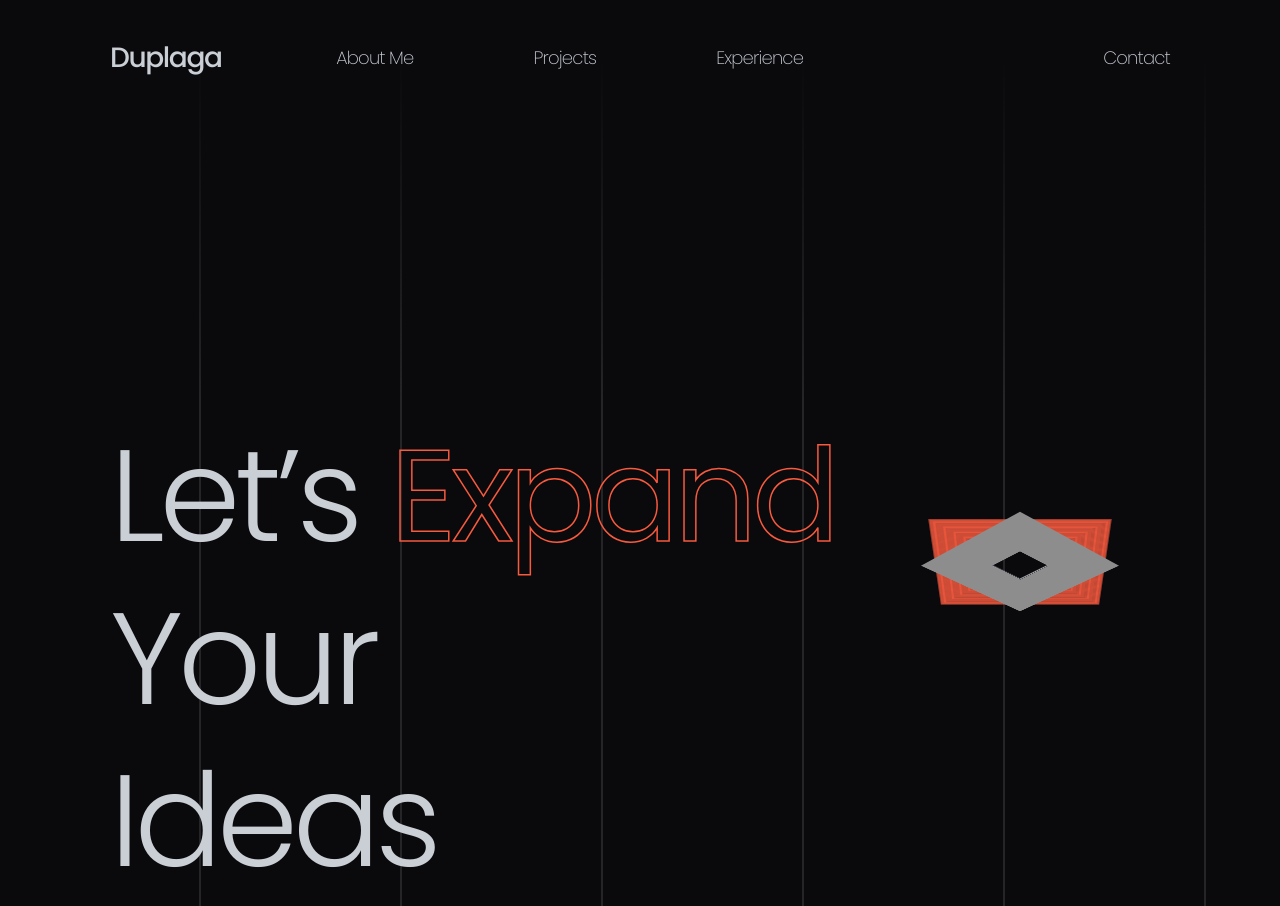
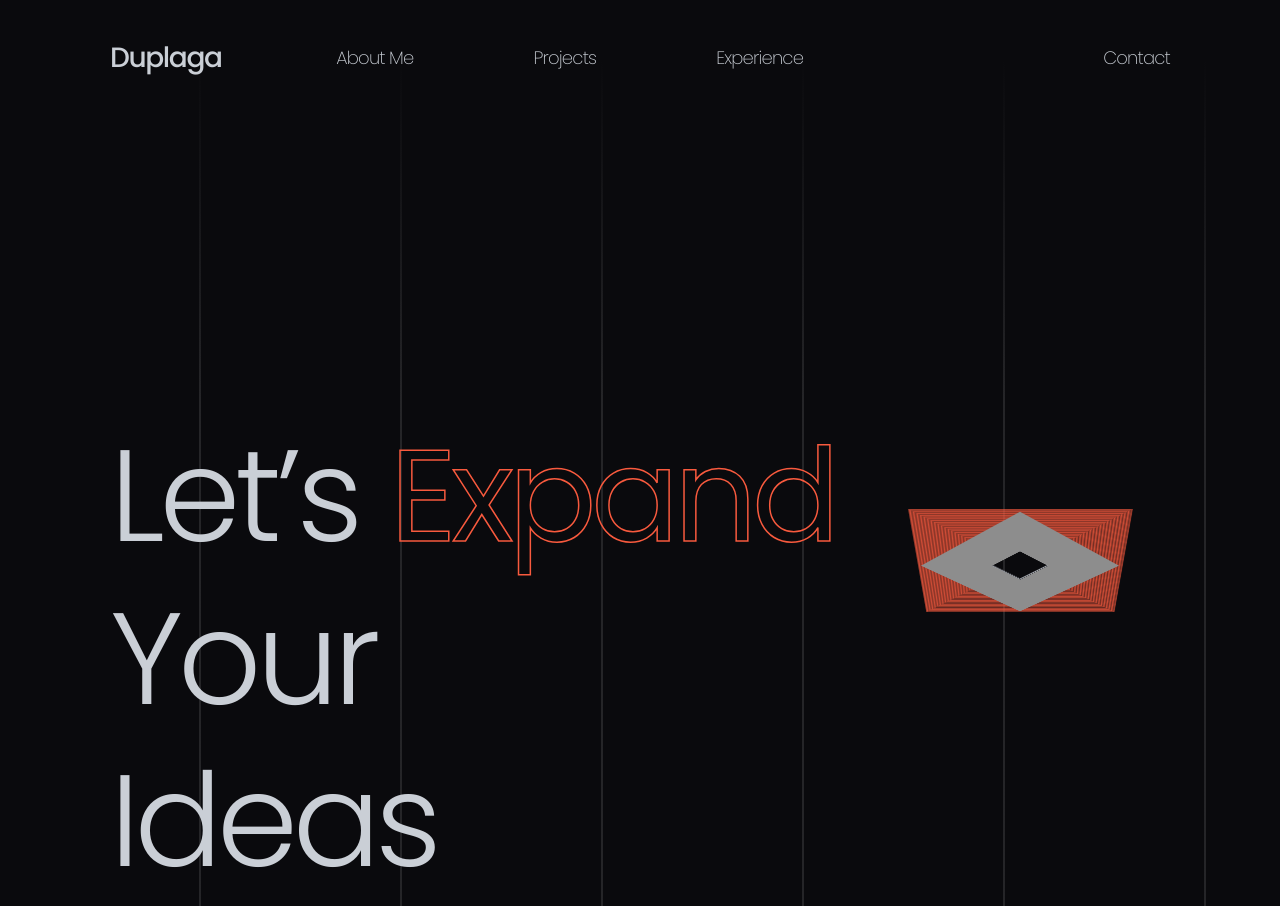
Before and after one commit to PawelDuplaga/3d-test, a Next.js app: page / in a window 1280 px wide. Shown: the top 906 px of the page. Built offline with nearby package versions, Linux system fonts and the light colour scheme.

Commit message:
code cleanup

```diff
--- a/src/components/ThreeThing/ThreeThing.tsx
+++ b/src/components/ThreeThing/ThreeThing.tsx
@@ -18,27 +18,18 @@ type TProps = {
   transform?: string
 }
 
-// const circles : number [] = Array.from({ length: 100 }, (_, index) => index);
 
 
 const ThreeThing = ({expanded, transform}: TProps) => {
   const tilt = useRef<HTMLDivElement>(null);
 
 
-  const coloredCircles = useMemo(() => {
-    return Array.from({ length: 120 }, () => 1);
-  }, []);
-
-  const coloredCirclesX = useMemo(() => {
-    return Array.from({ length: 30 }, () => 1);
-  }, []);
-
   const smallBoxes = useMemo(() => {
     return Array.from({ length: 50 }, () => 1)
   },[])
 
   const customBoxClones = useMemo(() => {
-    return Array.from({ length: 40 }, () => 1)
+    return Array.from({ length: 36 }, () => 1)
   },[])
 
   useEffect(() => {
@@ -47,63 +38,6 @@ const ThreeThing = ({expanded, transform}: TProps) => {
     }
   }, [tilt]);
 
-
-
-  const circlesMappedFront = useMemo(() => {
-    return coloredCircles.map((color, index) => {
-      const translateZ = expanded ? `translateZ(${index*(600/coloredCircles.length)}px)` : ``;
-
-      return (
-        <div key={index} className={styles.circle} style={{
-          transform: `rotate(${index*(360/coloredCircles.length)}deg) translateX(150px) ${translateZ}`,
-          backgroundColor: `rgba(215,196,149,${1/(1 + index/15)})`
-        }}></div>
-
-        )
-    })
-  } ,[expanded])
-
-  const circlesMappedBack = useMemo(() => {
-    return coloredCircles.map((color, index) => {
-      if (index === 0) return
-      const translateZ = expanded ? `translateZ(${index*(-600/coloredCircles.length)}px)` : ``;
-
-      return (
-        <div key={index} className={styles.circle} style={{
-          transform: `rotate(${index*(-360/coloredCircles.length)}deg) translateX(150px) ${translateZ}`,
-          backgroundColor: `rgba(215,196,149,${1/(1 + index/20)})`
-        }}></div>
-        )
-    })
-  } ,[expanded])
-
-  const circlesMappedFrontX = useMemo(() => {
-    return coloredCirclesX.map((color, index) => {
-      const translateZ = expanded ? `translateZ(${index*(500/coloredCirclesX.length)}px)` : ``;
-
-      return (
-        <div key={index} className={styles.circle} style={{
-          transform: `rotate(${index*(180/coloredCirclesX.length)}deg) translateX(-150px) ${translateZ}`,
-          backgroundColor: `rgba(161,146,107,${1/(1 + index/15)})`
-        }}></div>
-
-        )
-    })
-  } ,[expanded])
-
-  const circlesMappedBackX = useMemo(() => {
-    return coloredCirclesX.map((color, index) => {
-      if (index === 0) return
-      const translateZ = expanded ? `translateZ(${index*(-500/coloredCirclesX.length)}px)` : ``;
-
-      return (
-        <div key={index} className={styles.circle} style={{
-          transform: `rotate(${index*(-180/coloredCirclesX.length)}deg) translateX(-150px) ${translateZ}`,
-          backgroundColor: `rgba(161,146,107,${1/(1 + index/20)})`
-        }}></div>
-        )
-    })
-  } ,[expanded])
 
 
   const boxesMappedFront = useMemo(() => {
@@ -115,8 +49,6 @@ const ThreeThing = ({expanded, transform}: TProps) => {
       return (
         <div key={index} className={styles.smallBox} style={{
           transform: `${translateZ}`,
-          // width: 140-index*1.6,
-          // height: 140-index*1.6,
           width: index*1.6 + 40,
           height: index*1.6 + 40,
         }}></div>
@@ -135,8 +67,6 @@ const ThreeThing = ({expanded, transform}: TProps) => {
       return (
         <div key={index} className={styles.smallBox} style={{
           transform: `${translateZ}`,
-          // width: 140-index*1.6,
-          // height: 140-index*1.6,
           width: index*1.6 + 40,
           height: index*1.6 + 40,
         }}></div>
@@ -157,8 +87,8 @@ const ThreeThing = ({expanded, transform}: TProps) => {
           transform: `${translateZ}`,
           // width: 140-index*1.6,
           // height: 140-index*1.6,
-          width: index*1.8 + 100,
-          height: index*1.8 + 100,
+          width: index*3 + 100,
+          height: index*3 + 100,
           transition: `all 0.3s ease-in-out ${index/200}s`
           // transitionDelay: `${index}ms`,
           // transitionProperty: "all"
@@ -181,8 +111,8 @@ const ThreeThing = ({expanded, transform}: TProps) => {
           transform: `${translateZ}`,
           // width: 140-index*1.6,
           // height: 140-index*1.6,
-          width: index*1.8 + 100,
-          height: index*1.8 + 100,
+          width: index*3 + 100,
+          height: index*3 + 100,
           transition: `all 0.3s ease-in-out ${index/200}s`
         }}></div>
         )
@@ -190,17 +120,9 @@ const ThreeThing = ({expanded, transform}: TProps) => {
   } ,[expanded])
 
 
-  const box02Ex = expanded ? styles.box02Ex : '';
-  const box01Ex = expanded ? styles.box01Ex : '';
-  const box1Ex = expanded ? styles.box1Ex : '';
-  const box2Ex = expanded ? styles.box2Ex : '';
-  const spinAnimation = expanded ? styles.spinActive : '';
-  const circle0Ex = expanded ? styles.circle0Ex : styles.circle0;
+
   const smallBoxMaskAnim = expanded ? styles.smallBoxMaskAfter : styles.smallBoxMaskBefore;
 
-  const customBox1 = expanded ? styles.customBox1End : styles.customBox1Start;
-
-  const border = expanded ? styles.border1 : styles.border0;
   return (
 		<div>
       <div
@@ -208,22 +130,11 @@ const ThreeThing = ({expanded, transform}: TProps) => {
         className={styles.box}
         style={{ transform: transform}}
         data-tilt-full-page-listening>
-          {/* <div className={`${styles.box_} ${box02Ex} ${border}`}></div> */}
-          {/* <div className={`${styles.box_} ${box01Ex} ${border}`}></div>
-          <div className={`${styles.box_} ${box1Ex} ${border}`}></div> */}
-          {/* <div className={`${styles.box_} ${box2Ex} ${border}`}></div> */}
-          {/* <div className={`${styles.circle_} ${circle0Ex}`}></div> */}
-          {/* <div className={styles.mainCircle}></div> */}
-            {/* {circlesMappedFront}
-            {circlesMappedBack} */}
-            {/* {circlesMappedFrontX}
-            {circlesMappedBackX} */}
             {boxesMappedBack}
             {boxesMappedFront}
             {customBoxClonesMappedFront}
             {customBoxClonesMappedBack}
             <div className={`${styles.smallBoxMask} ${smallBoxMaskAnim}`}></div>
-            {/* <div className={`${styles.customBoxOutside} ${customBox1}`}></div> */}
       </div>
     </div>
   );
```
Also changed, not shown: src/components/ThreeThing/styles.module.scss (+0 -68 lines).
